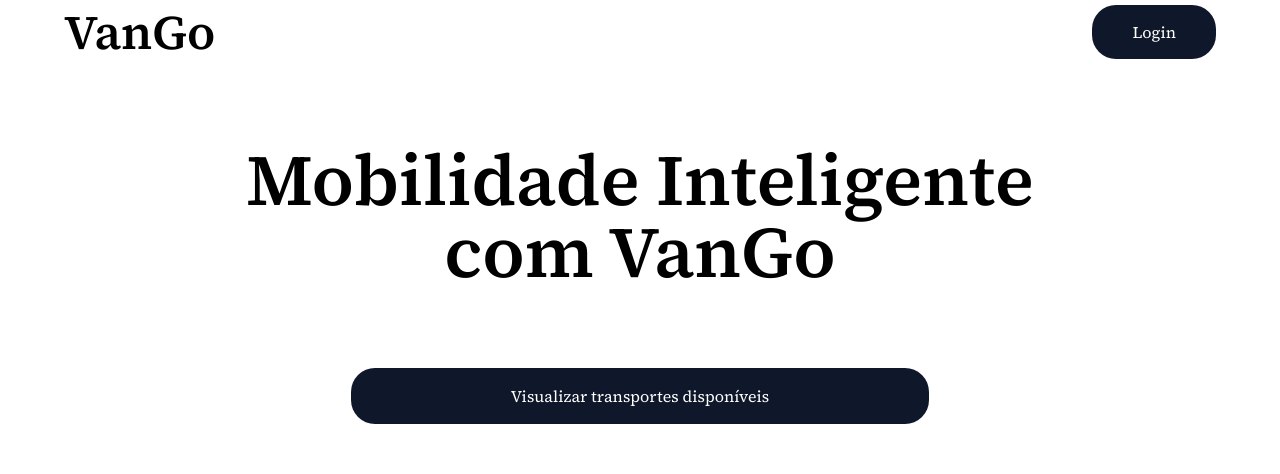
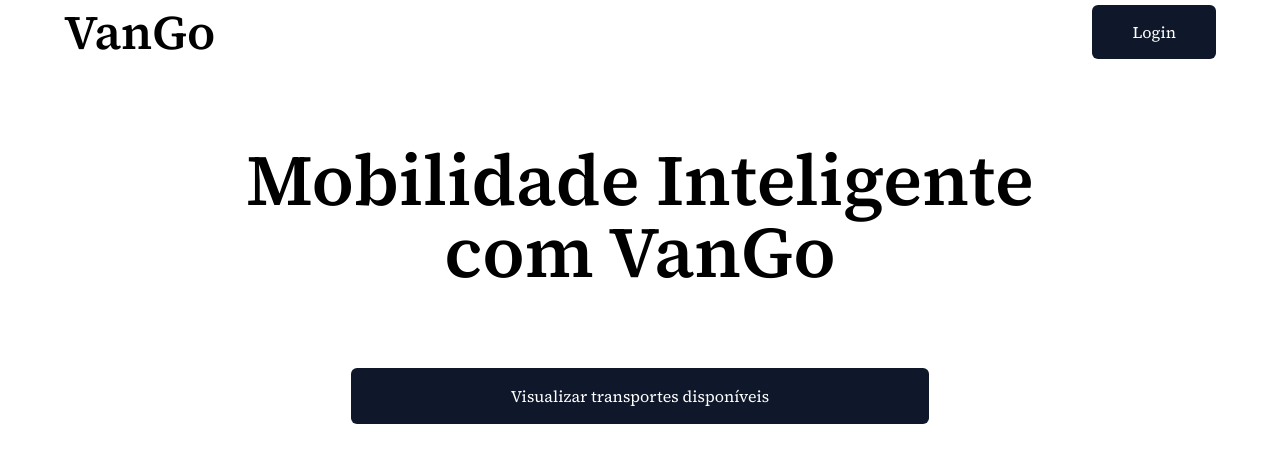
Before and after one commit to DevLucasEduardo/Go-van, a Next.js app: page / in a window 1280 px wide. Shown: the top 474 px of the page. Built offline with nearby package versions, Linux system fonts and the light colour scheme.

Commit message:
refactor: style changes

```diff
--- a/src/app/components/button.tsx
+++ b/src/app/components/button.tsx
@@ -10,7 +10,7 @@ interface Info {
 const Button = (props: Info) => {
   return (
     <Link
-      className={`bg-slate-900 rounded-3xl text-white py-4 ${props.px}`}
+      className={`bg-slate-900  text-white py-4 ${props.px} rounded-md`}
       href={props.href}
     >
       {props.label}
```
